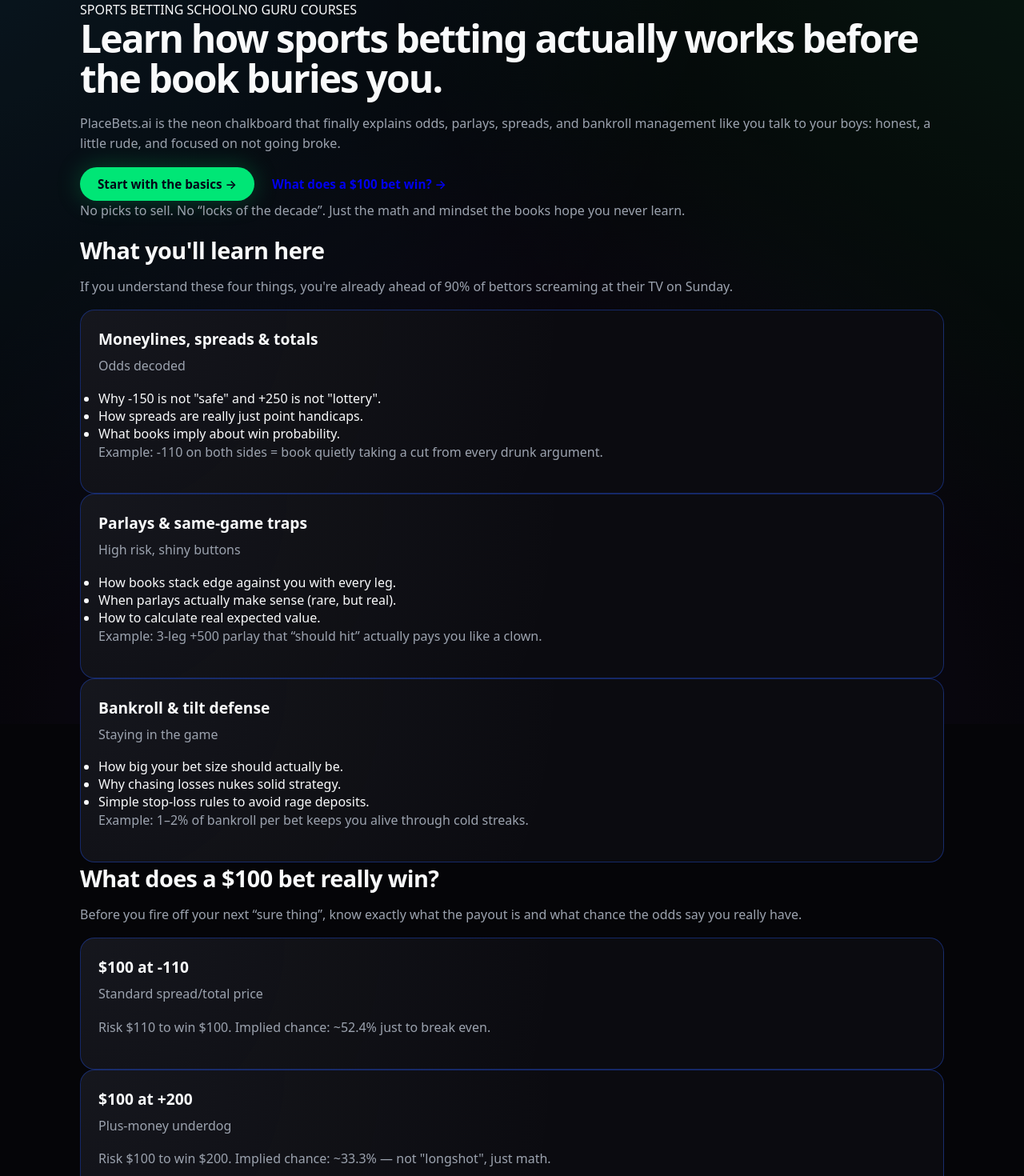
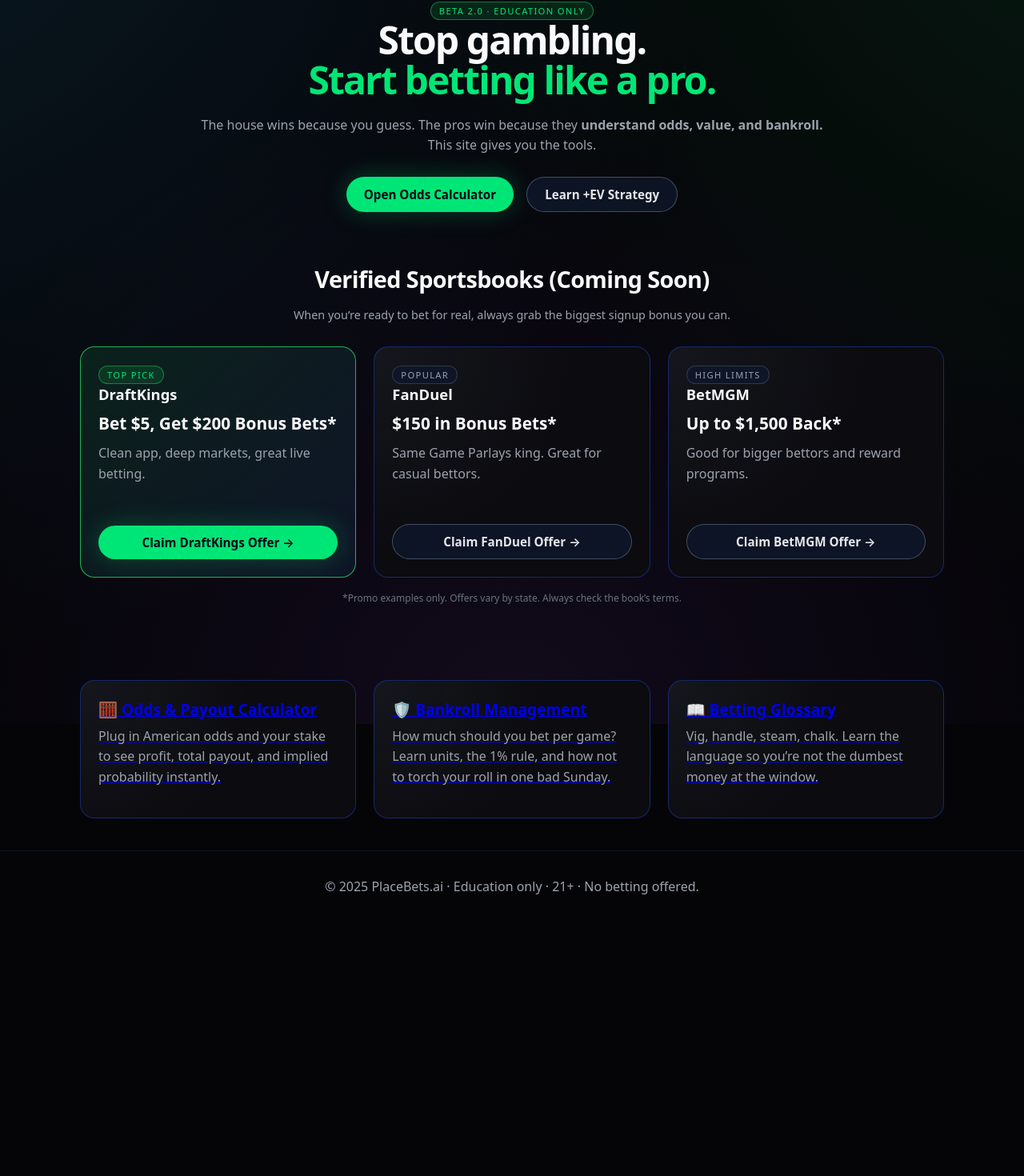
Before and after one commit to placebetsai/Placebetsai, a Next.js app: page / in a window 1280 px wide. Shown: the part 95-1565 px from the top of the page at 80% size. After the commit the page ends 1273 px from the top, so only its background shows below. Built offline with nearby package versions, Linux system fonts and the light colour scheme.

Commit message:
Update page.js

```diff
--- a/app/page.js
+++ b/app/page.js
@@ -1,121 +1,151 @@
+import Link from "next/link";
+
 export default function HomePage() {
   return (
-    <>
-      <section className="hero">
-        <div className="hero-pill">
-          <span>SPORTS BETTING SCHOOL</span>
-          <span>NO GURU COURSES</span>
+    <div>
+      {/* HERO */}
+      <section
+        style={{
+          maxWidth: 800,
+          margin: "0 auto 64px",
+          textAlign: "center",
+        }}
+      >
+        <div className="pill green">BETA 2.0 · EDUCATION ONLY</div>
+        <h1>
+          Stop gambling.
+          <br />
+          <span className="highlight">Start betting like a pro.</span>
+        </h1>
+        <p>
+          The house wins because you guess. The pros win because they{" "}
+          <strong>understand odds, value, and bankroll.</strong> This site
+          gives you the tools.
+        </p>
+        <div
+          style={{
+            display: "flex",
+            justifyContent: "center",
+            gap: 16,
+            marginTop: 26,
+            flexWrap: "wrap",
+          }}
+        >
+          <Link href="/calculators" className="btn btn-primary">
+            Open Odds Calculator
+          </Link>
+          <Link href="/ev-betting" className="btn btn-ghost">
+            Learn +EV Strategy
+          </Link>
         </div>
-        <h1>
-          Learn how sports betting actually works{" "}
-          <span className="hero-gradient">
-            before the book buries you.
-          </span>
-        </h1>
-        <p className="hero-sub">
-          PlaceBets.ai is the neon chalkboard that finally explains odds,
-          parlays, spreads, and bankroll management like you talk to your boys:
-          honest, a little rude, and focused on not going broke.
+      </section>
+
+      {/* AFFILIATE / BOOKS GRID */}
+      <section className="mt-4">
+        <h2 className="text-center" style={{ textAlign: "center" }}>
+          Verified Sportsbooks (Coming Soon)
+        </h2>
+        <p
+          style={{
+            textAlign: "center",
+            fontSize: "0.9rem",
+          }}
+        >
+          When you’re ready to bet for real, always grab the biggest signup
+          bonus you can.
         </p>
 
-        <div className="hero-actions">
-          <a href="/learn-betting" className="btn btn-primary">
-            Start with the basics →
-          </a>
-          <a href="/calculators" className="btn btn-outline">
-            What does a $100 bet win? →
-          </a>
+        <div className="grid-3" style={{ marginTop: 28 }}>
+          <div className="card book-card featured">
+            <div>
+              <div className="pill green">TOP PICK</div>
+              <h3>DraftKings</h3>
+              <p className="bonus-text">Bet $5, Get $200 Bonus Bets*</p>
+              <p>Clean app, deep markets, great live betting.</p>
+            </div>
+            <a
+              href="#"
+              className="btn btn-primary"
+              style={{ width: "100%", marginTop: 18 }}
+            >
+              Claim DraftKings Offer →
+            </a>
+          </div>
+
+          <div className="card book-card">
+            <div>
+              <div className="pill">POPULAR</div>
+              <h3>FanDuel</h3>
+              <p className="bonus-text">$150 in Bonus Bets*</p>
+              <p>Same Game Parlays king. Great for casual bettors.</p>
+            </div>
+            <a
+              href="#"
+              className="btn btn-ghost"
+              style={{ width: "100%", marginTop: 18 }}
+            >
+              Claim FanDuel Offer →
+            </a>
+          </div>
+
+          <div className="card book-card">
+            <div>
+              <div className="pill">HIGH LIMITS</div>
+              <h3>BetMGM</h3>
+              <p className="bonus-text">Up to $1,500 Back*</p>
+              <p>Good for bigger bettors and reward programs.</p>
+            </div>
+            <a
+              href="#"
+              className="btn btn-ghost"
+              style={{ width: "100%", marginTop: 18 }}
+            >
+              Claim BetMGM Offer →
+            </a>
+          </div>
         </div>
 
-        <p className="hero-note">
-          No picks to sell. No “locks of the decade”. Just the math and mindset
-          the books hope you never learn.
+        <p
+          style={{
+            marginTop: 16,
+            fontSize: "0.75rem",
+            color: "#6b7280",
+            textAlign: "center",
+          }}
+        >
+          *Promo examples only. Offers vary by state. Always check the book’s
+          terms.
         </p>
       </section>
 
-      <section className="section">
-        <h2 className="section-title">What you&apos;ll learn here</h2>
-        <p className="section-intro">
-          If you understand these four things, you&apos;re already ahead of 90%
-          of bettors screaming at their TV on Sunday.
-        </p>
+      {/* FEATURE CARDS */}
+      <section className="mt-4" style={{ paddingTop: 52 }}>
+        <div className="grid-3">
+          <Link href="/calculators" className="card">
+            <h3>🧮 Odds & Payout Calculator</h3>
+            <p>
+              Plug in American odds and your stake to see profit, total payout,
+              and implied probability instantly.
+            </p>
+          </Link>
 
-        <div className="card-grid">
-          <div className="card">
-            <h3>Moneylines, spreads & totals</h3>
-            <p className="card-tag">Odds decoded</p>
-            <ul className="card-list">
-              <li>Why -150 is not &quot;safe&quot; and +250 is not &quot;lottery&quot;.</li>
-              <li>How spreads are really just point handicaps.</li>
-              <li>What books imply about win probability.</li>
-            </ul>
-            <p className="card-example">
-              Example: -110 on both sides = book quietly taking a cut from every
-              drunk argument.
+          <Link href="/bankroll" className="card">
+            <h3>🛡️ Bankroll Management</h3>
+            <p>
+              How much should you bet per game? Learn units, the 1% rule, and
+              how not to torch your roll in one bad Sunday.
             </p>
-          </div>
+          </Link>
 
-          <div className="card">
-            <h3>Parlays & same-game traps</h3>
-            <p className="card-tag">High risk, shiny buttons</p>
-            <ul className="card-list">
-              <li>How books stack edge against you with every leg.</li>
-              <li>When parlays actually make sense (rare, but real).</li>
-              <li>How to calculate real expected value.</li>
-            </ul>
-            <p className="card-example">
-              Example: 3-leg +500 parlay that “should hit” actually pays you like
-              a clown.
+          <Link href="/glossary" className="card">
+            <h3>📖 Betting Glossary</h3>
+            <p>
+              Vig, handle, steam, chalk. Learn the language so you’re not the
+              dumbest money at the window.
             </p>
-          </div>
-
-          <div className="card">
-            <h3>Bankroll & tilt defense</h3>
-            <p className="card-tag">Staying in the game</p>
-            <ul className="card-list">
-              <li>How big your bet size should actually be.</li>
-              <li>Why chasing losses nukes solid strategy.</li>
-              <li>Simple stop-loss rules to avoid rage deposits.</li>
-            </ul>
-            <p className="card-example">
-              Example: 1–2% of bankroll per bet keeps you alive through cold
-              streaks.
-            </p>
-          </div>
+          </Link>
         </div>
       </section>
-
-      <section className="section">
-        <h2 className="section-title">What does a $100 bet really win?</h2>
-        <p className="section-intro">
-          Before you fire off your next “sure thing”, know exactly what the
-          payout is and what chance the odds say you really have.
-        </p>
-        <div className="card-grid">
-          <div className="card">
-            <h3>$100 at -110</h3>
-            <p className="card-tag">Standard spread/total price</p>
-            <p className="card-example">
-              Risk $110 to win $100. Implied chance: ~52.4% just to break even.
-            </p>
-          </div>
-          <div className="card">
-            <h3>$100 at +200</h3>
-            <p className="card-tag">Plus-money underdog</p>
-            <p className="card-example">
-              Risk $100 to win $200. Implied chance: ~33.3% — not &quot;longshot&quot;,
-              just math.
-            </p>
-          </div>
-          <div className="card">
-            <h3>$100 3-leg parlay</h3>
-            <p className="card-tag">Three -110 legs</p>
-            <p className="card-example">
-              Roughly +596. A $100 bet returns ~$696. Implied chance: under 15%.
-            </p>
-          </div>
-        </div>
-      </section>
-    </>
+    </div>
   );
-            }
+                }
```
